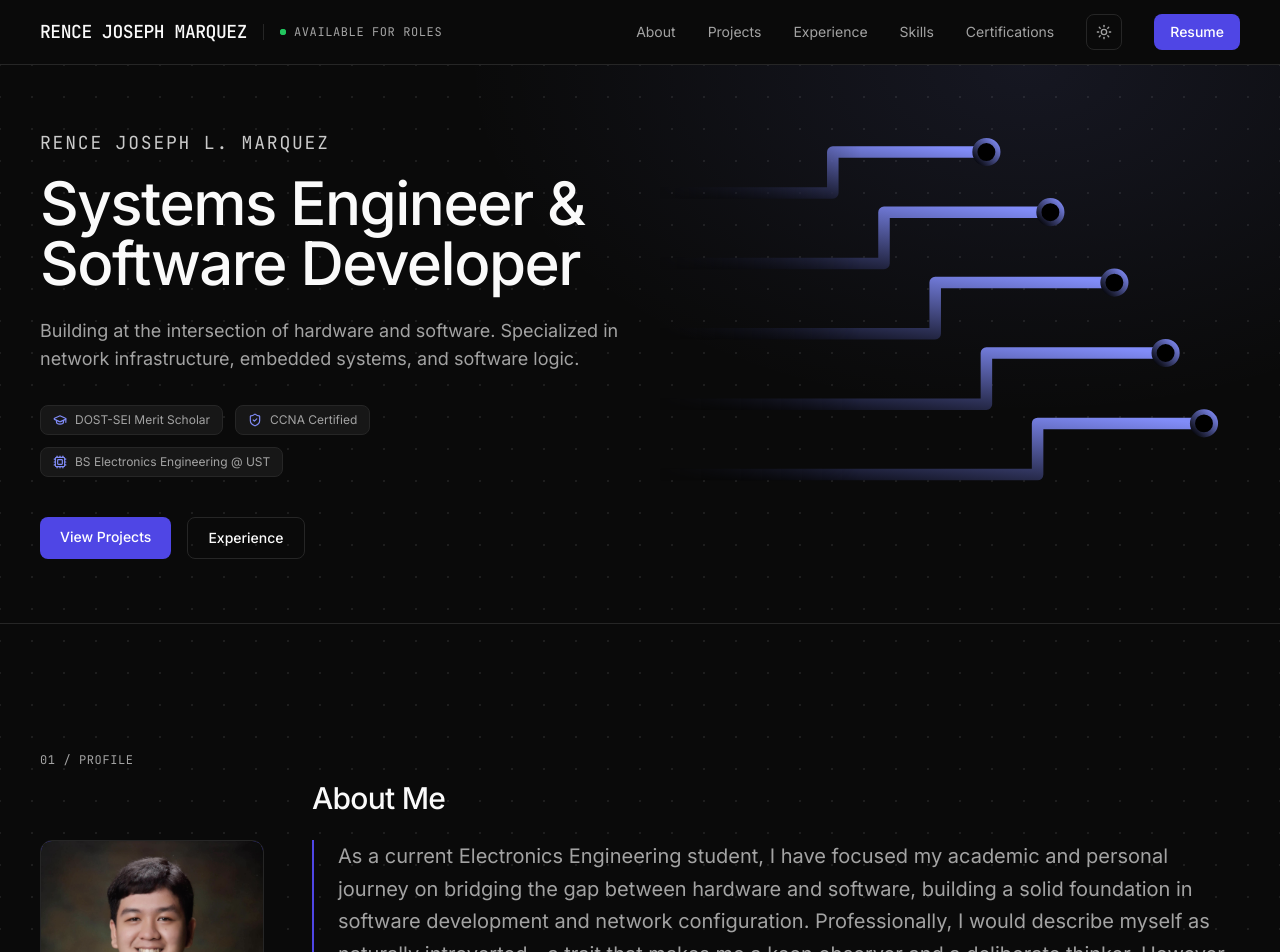
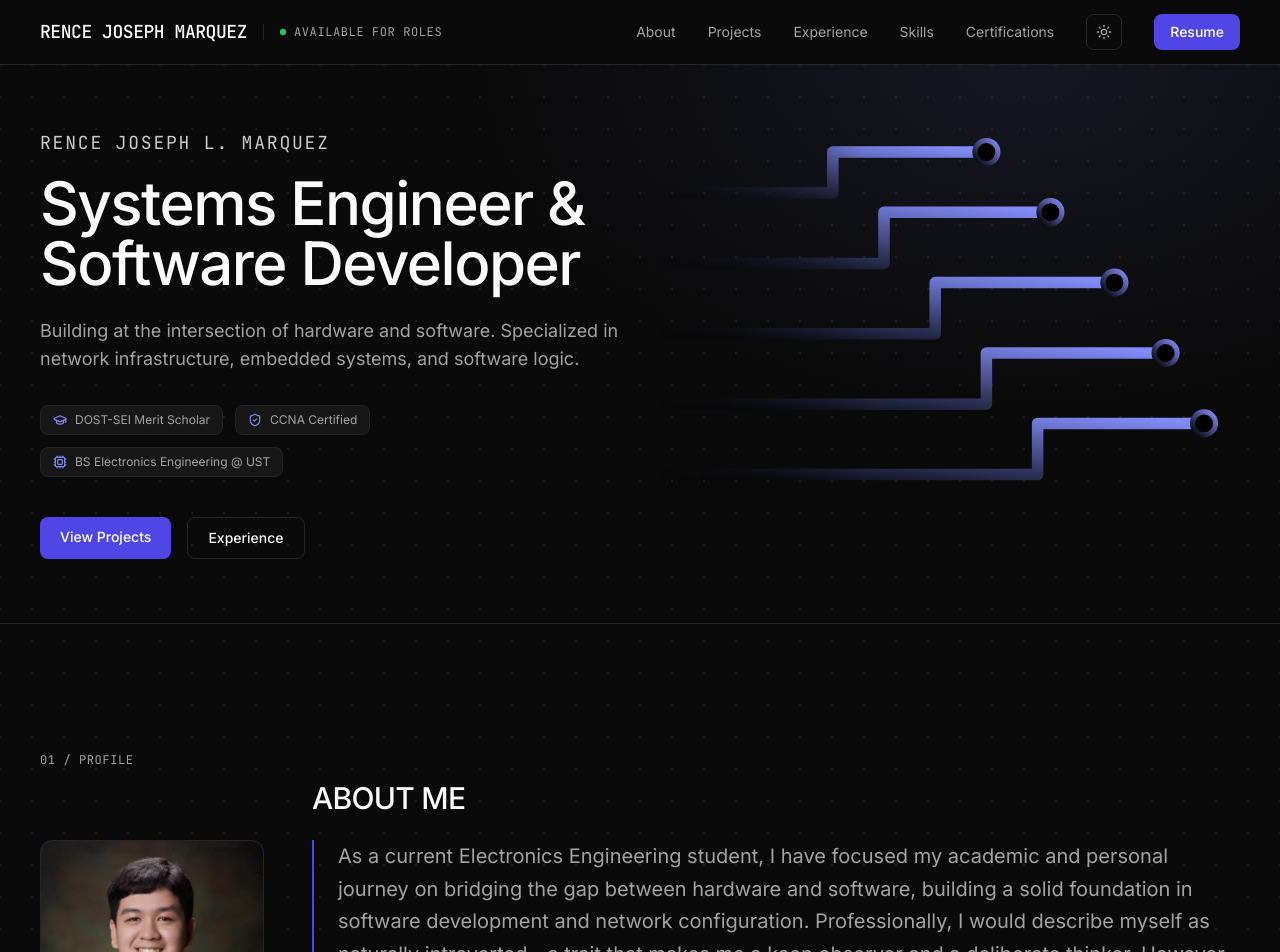
Before and after one commit to RJL-Marquez/rjlm-portfolio, a Next.js app: page / in a window 1280 px wide. Shown: the top 952 px of the page. Built offline with nearby package versions, Linux system fonts and the light colour scheme.

Commit message:
Add auto-advancing project tabs, more skills, scroll-to-top button

```diff
--- a/components/sections/About.tsx
+++ b/components/sections/About.tsx
@@ -30,7 +30,7 @@ export function About() {
 
           <div>
             <h2 className="text-2xl font-medium tracking-tight text-text-primary md:text-3xl">
-              About Me
+              ABOUT ME
             </h2>
 
             <blockquote className="mt-6 border-l-2 border-primary-600 pl-6">
--- a/components/sections/Certifications.tsx
+++ b/components/sections/Certifications.tsx
@@ -27,7 +27,7 @@ export function Certifications() {
       <Container>
         <p className="data-label mb-3">05 / Certifications</p>
         <h2 className="mb-12 max-w-prose text-2xl font-medium tracking-tight text-text-primary md:text-3xl">
-          Verified credentials.
+          VERIFIED CREDENTIALS AND BADGES
         </h2>
 
         <div className="flex flex-wrap justify-center gap-12 sm:gap-16">
--- a/components/sections/FeaturedProject.tsx
+++ b/components/sections/FeaturedProject.tsx
@@ -130,7 +130,7 @@ export function FeaturedProject() {
       <Container>
         <p className="data-label mb-3">04 / Projects</p>
         <h2 className="mb-8 max-w-prose text-2xl font-medium tracking-tight text-text-primary md:text-3xl">
-          Selected work.
+          SELECTED PROJECTS
         </h2>
 
         {/* Pausing on hover keeps the auto-advance from interrupting
```
